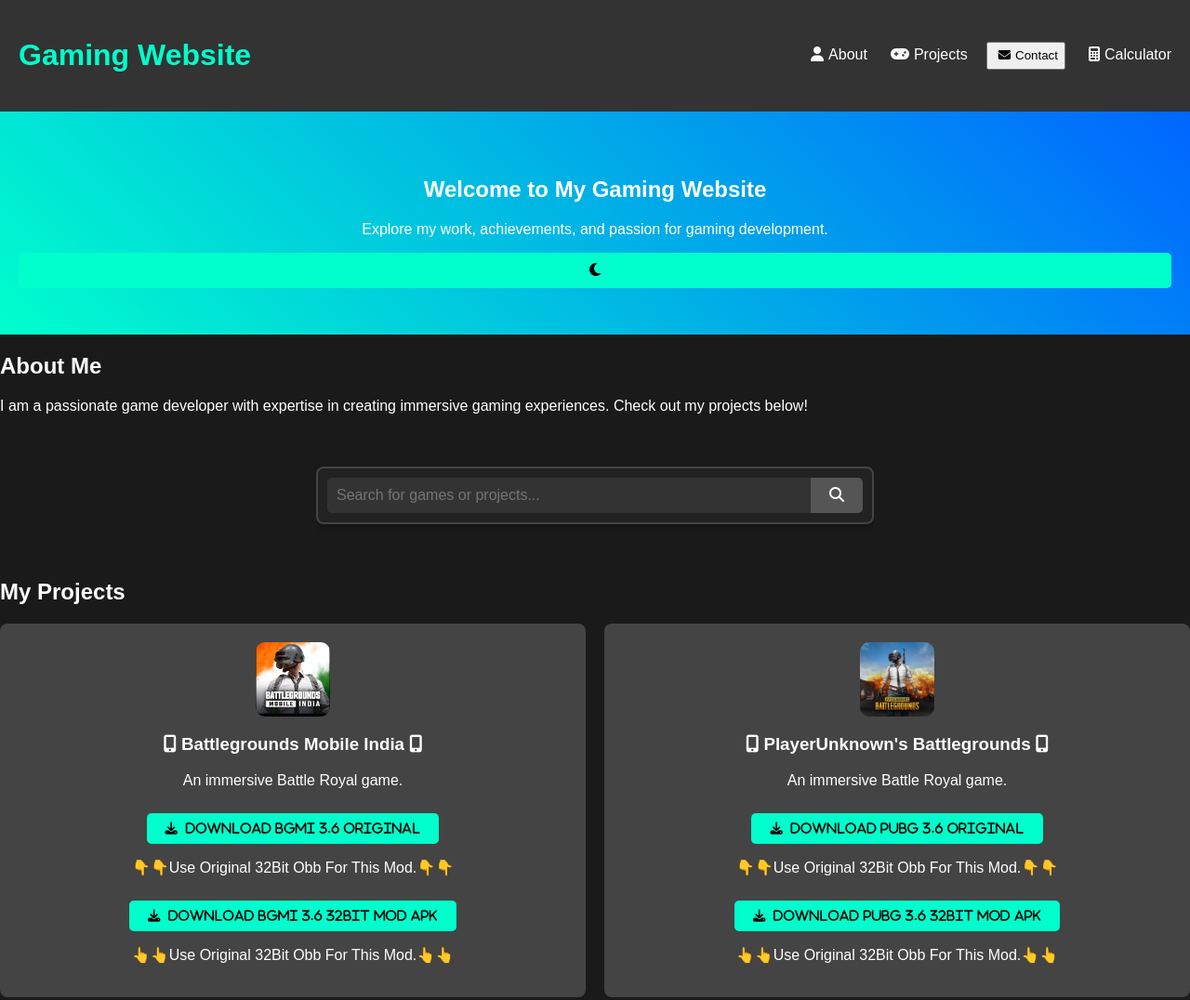
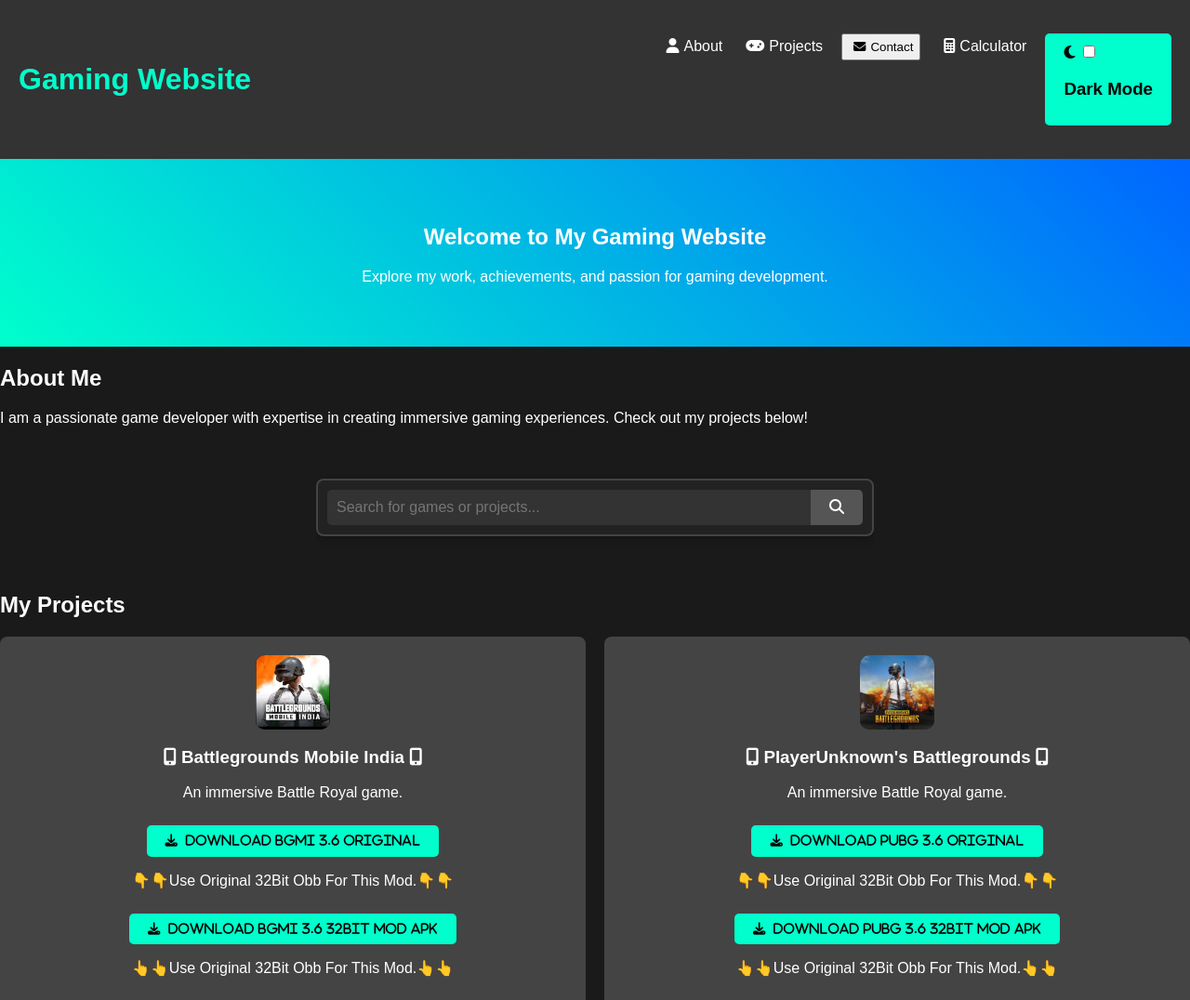
Before and after one commit to Hassan786gg/Gaming, a plain HTML site: page index.html in a window 1280 px wide. Shown: the top 1076 px of the page at 93% size. Drawn offline with Linux system fonts and the light colour scheme; no server answers.

Commit message:
Add files via upload

```diff
--- a/index.html
+++ b/index.html
@@ -19,6 +19,13 @@
                 <li><a href="#projects"><i class="fas fa-gamepad" id="projects1"></i>Projects</a></li>
                 <li><button><i class="fas fa-envelope" id="contact"></i>Contact</button></li>
                 <li><a href="calculator.html"><i class="fas fa-calculator" id="calculator"></i>Calculator</a></li>
+                <li>
+                  <div id="dark-mode-toggle" class="dark-mode-toggle">
+    <i id="dark-mode-icon" class="fas fa-moon"></i> <!-- Default icon (Moon for Dark Mode) -->
+    <input type="checkbox" id="dark-mode-switch">
+    <h3>Dark Mode</h3>
+</div>
+                </li>
             </ul>
             <div class="menu-toggle" id="menu-toggle">
                 <div class="bar"></div>
@@ -33,12 +40,7 @@
         <p>Explore my work, achievements, and passion for gaming development.</p>
        <!--<button id="dark-mode-toggle">Toggle Dark Mode</button>-->
        <!-- Dark Mode Toggle Button -->
-<div id="dark-mode-toggle" class="dark-mode-toggle">
-    <i class="fas fa-moon"></i> <!-- Icon for dark mode -->
-</div>
 
-<!-- Include Font Awesome for Icons -->
-<script src="https://kit.fontawesome.com/your-kit-code.js" crossorigin="anonymous"></script>
     </section>
 
     <section id="about">
```
